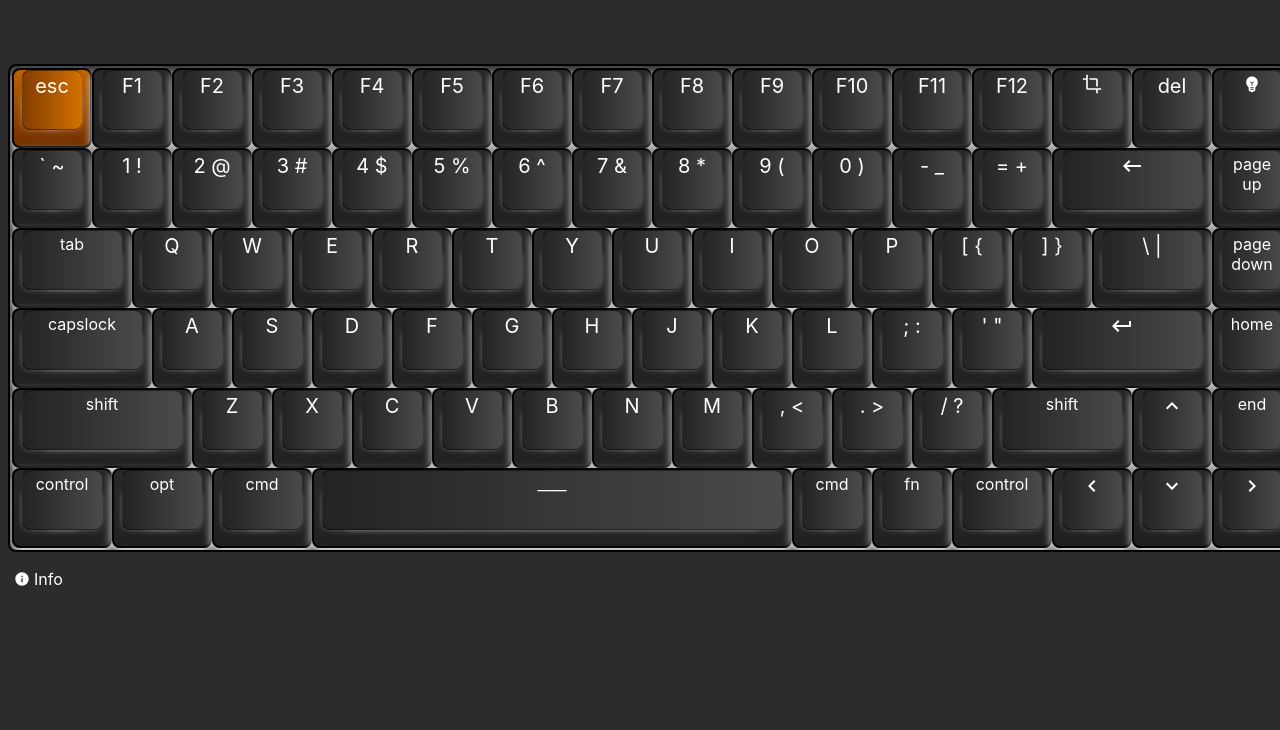
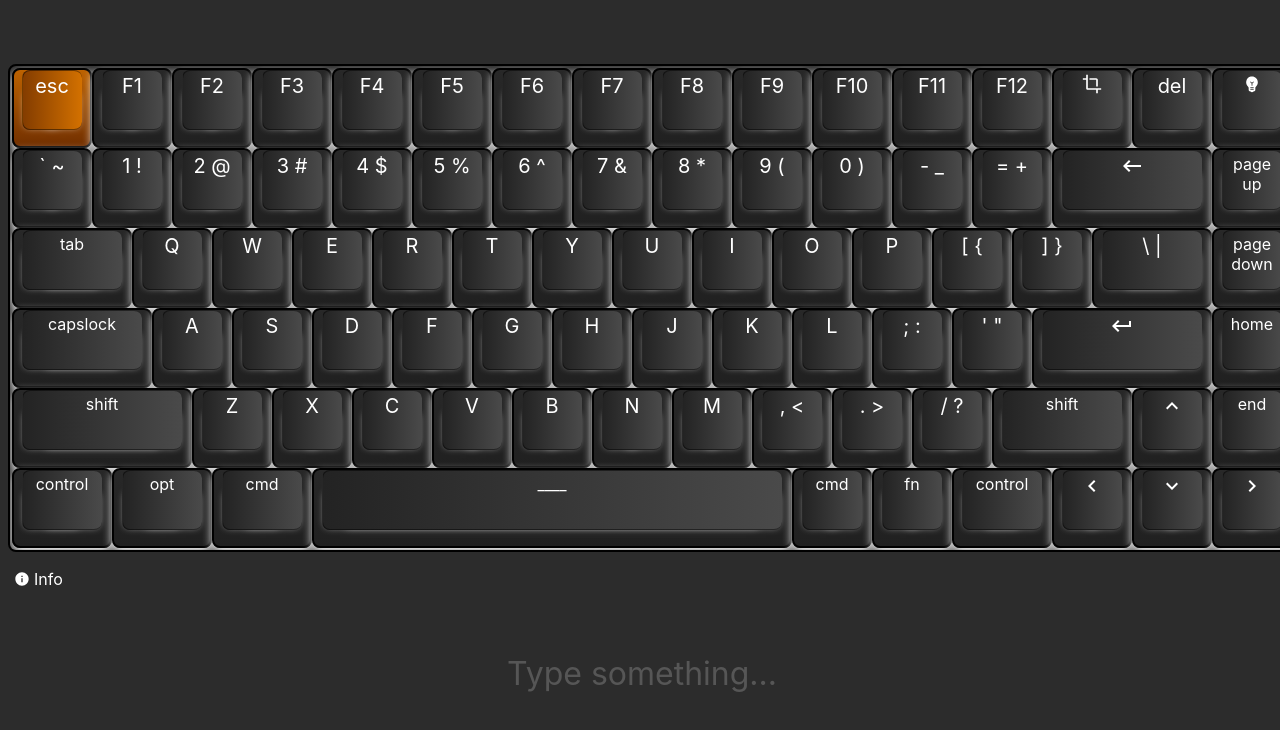
Before and after one commit to faishalpasa/keyboard, a React (Create React App) app: page / in a window 1280 px wide. Shown: the top 730 px of the page. Built offline with nearby package versions, Linux system fonts and the light colour scheme.

Commit message:
[MODIFY] add type effect

```diff
--- a/src/Keyboard/Keyboard.css
+++ b/src/Keyboard/Keyboard.css
@@ -67,17 +67,3 @@
 .row .flex1 {
   flex: 1;
 }
-
-.phrase {
-  margin: 64px auto;
-  text-align: center;
-  max-width: calc(80px * 16);
-}
-
-.phrase i {
-  font-style: normal;
-  color: inherit;
-  position: relative;
-  font-size: 32px;
-  color: #ffffff;
-}
--- a/src/Keyboard/KeyboardContainer.js
+++ b/src/Keyboard/KeyboardContainer.js
@@ -49,9 +49,10 @@ const KeyboardContainer = () => {
   }
 
   const contextValue = {
+    color,
+    handleChangeKeyboardColor,
     isFNActive,
     setIsFNActive,
-    handleChangeKeyboardColor,
   }
 
   const viewProps = {
--- a/src/Keyboard/KeyboardView.js
+++ b/src/Keyboard/KeyboardView.js
@@ -14,6 +14,7 @@ import {
 import './Keyboard.css';
 import Info from './Info';
 import Keycap from './Keycap';
+import Phrase from './Phrase';
 
 export const LightColorContext = createContext(null);
 
@@ -230,11 +231,7 @@ const KeyboardView = ({
 
       <Info />
 
-      <div className="phrase">
-        <i>
-          {phrase}
-        </i>
-      </div>
+      <Phrase data={phrase} />
     </LightColorContext.Provider>
   );
 };
--- a/src/Keyboard/Keycap/KeycapContainer.js
+++ b/src/Keyboard/Keycap/KeycapContainer.js
@@ -1,5 +1,5 @@
 /* eslint-disable react-hooks/exhaustive-deps */
-import React, { useEffect, useState } from 'react';
+import React, { useEffect, useState, useContext } from 'react';
 import PropTypes from 'prop-types';
 
 import KeycapView from './KeycapView';
@@ -9,7 +9,7 @@ const sound = new Audio('/sound/gateron-blue.mp3');
 
 const KeycapContainer = props => {
   const { code, onKeyPress, onMouseDown } = props;
-  const { isFNActive, setIsFNActive, handleChangeKeyboardColor } = React.useContext(LightColorContext);
+  const { isFNActive, setIsFNActive, handleChangeKeyboardColor } = useContext(LightColorContext);
   const [isKeydown, setIsKeydown] = useState(false);
   const [isCapslockActive, setIsCapslockActive] = useState(false);
 
--- /dev/null
+++ b/src/Keyboard/Phrase/Phrase.css
@@ -0,0 +1,76 @@
+.phrase {
+  margin: 64px auto;
+  text-align: center;
+  max-width: calc(80px * 16);
+}
+
+.phrase.white {
+  color: var(--white);
+}
+
+.phrase.red {
+  color: var(--red);
+}
+
+.phrase.orange {
+  color: var(--orange);
+}
+
+.phrase.yellow {
+  color: var(--yellow);
+}
+
+.phrase.green {
+  color: var(--green);
+}
+
+.phrase.blue {
+  color: var(--blue);
+}
+
+.phrase.turquoise {
+  color: var(--turquoise);
+}
+
+.phrase.purple {
+  color: var(--purple);
+}
+
+.phrase.transparent {
+  color: var(--transparent) !important;
+}
+
+.phrase i {
+  font-style: normal;
+  color: inherit;
+  position: relative;
+  font-size: 32px;
+  transition: 0.25s;
+}
+
+.case ~ .phrase i.text {
+  color: inherit;
+}
+
+.phrase i.placeholder {
+  border-left: 0.15em solid #ffffff;
+  white-space: nowrap;
+  animation: blink-caret 1s step-end infinite;
+  color: rgb(255, 255, 255, 0.2) !important;
+}
+
+.phrase i.text {
+  border-right: 0.15em solid #ffffff;
+  white-space: nowrap;
+  animation: blink-caret 1s step-end infinite;
+}
+
+@keyframes blink-caret {
+  from,
+  to {
+    border-color: transparent;
+  }
+  50% {
+    border-color: #ffffff;
+  }
+}
--- /dev/null
+++ b/src/Keyboard/Phrase/PhraseView.js
@@ -0,0 +1,19 @@
+import React, { useContext } from 'react';
+
+import './Phrase.css';
+import { LightColorContext } from '../KeyboardView';
+
+const PLACEHOLDER = 'Type something...'
+
+const PhraseView = ({ data }) => {
+  const { color } = useContext(LightColorContext);
+  return (
+    <div className={`phrase ${color}`}>
+      <i className={data ? 'text' : 'placeholder'}>
+        {data || PLACEHOLDER}
+      </i>
+    </div>
+  );
+};
+
+export default PhraseView;
--- /dev/null
+++ b/src/Keyboard/Phrase/index.js
@@ -0,0 +1 @@
+export { default } from './PhraseView'
```
